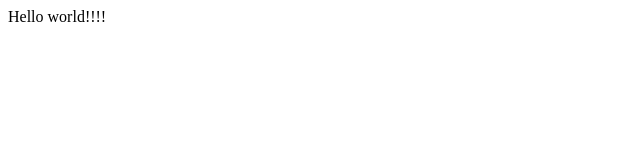
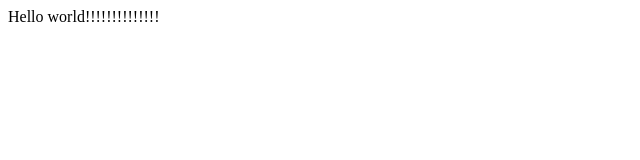
Before and after one commit to nakada2017/something, a plain HTML site: page index.html in a window 1280 px wide. Shown: the full height of the page, 0-640 px from the left. Drawn offline with Linux system fonts and the light colour scheme.

Commit message:
Update index.html

```diff
--- a/index.html
+++ b/index.html
@@ -5,6 +5,6 @@
 <title>GithubPages Test</title>
 </head>
 <body>
-Hello world!!!!
+Hello world!!!!!!!!!!!!!!
 </body>
 </html>
```
